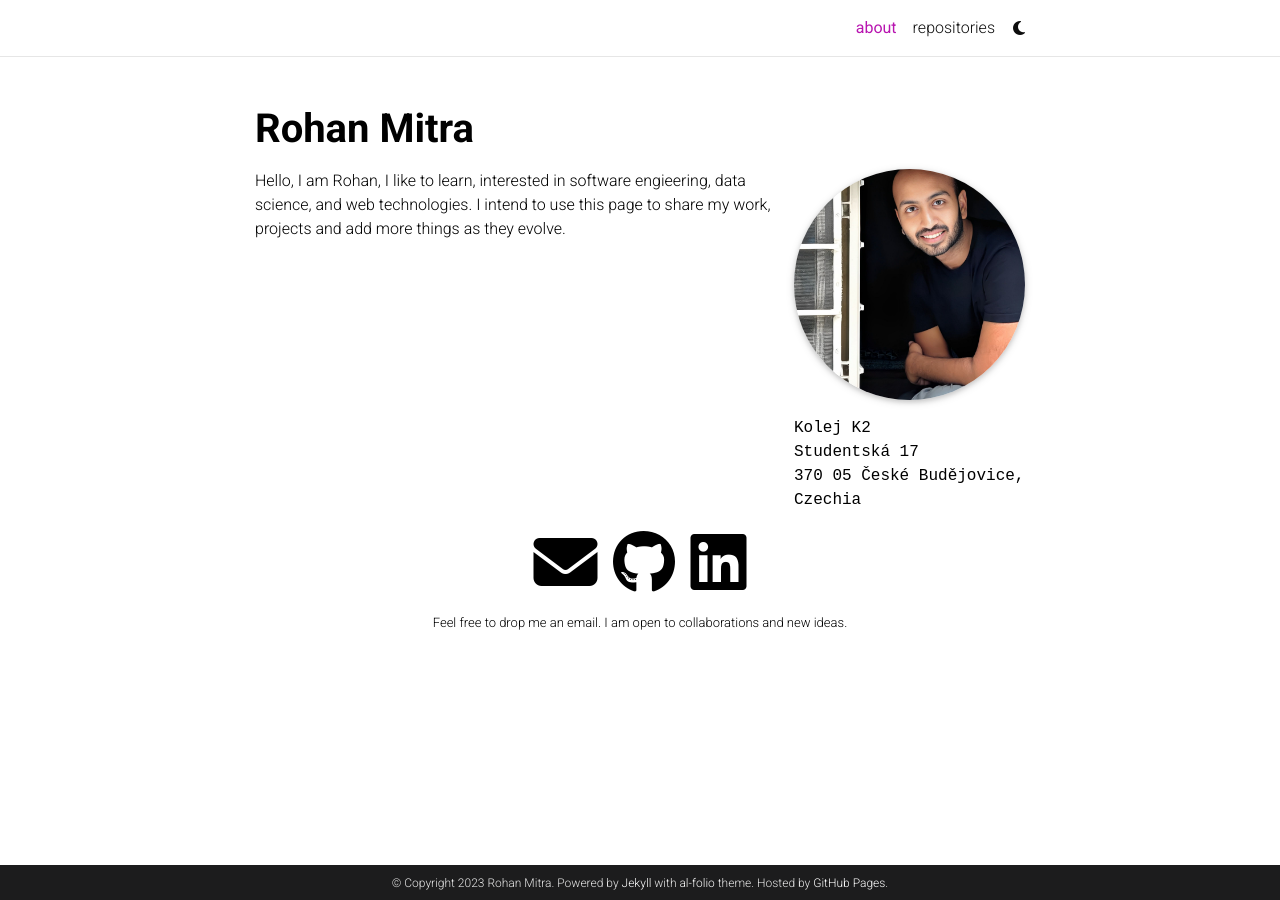
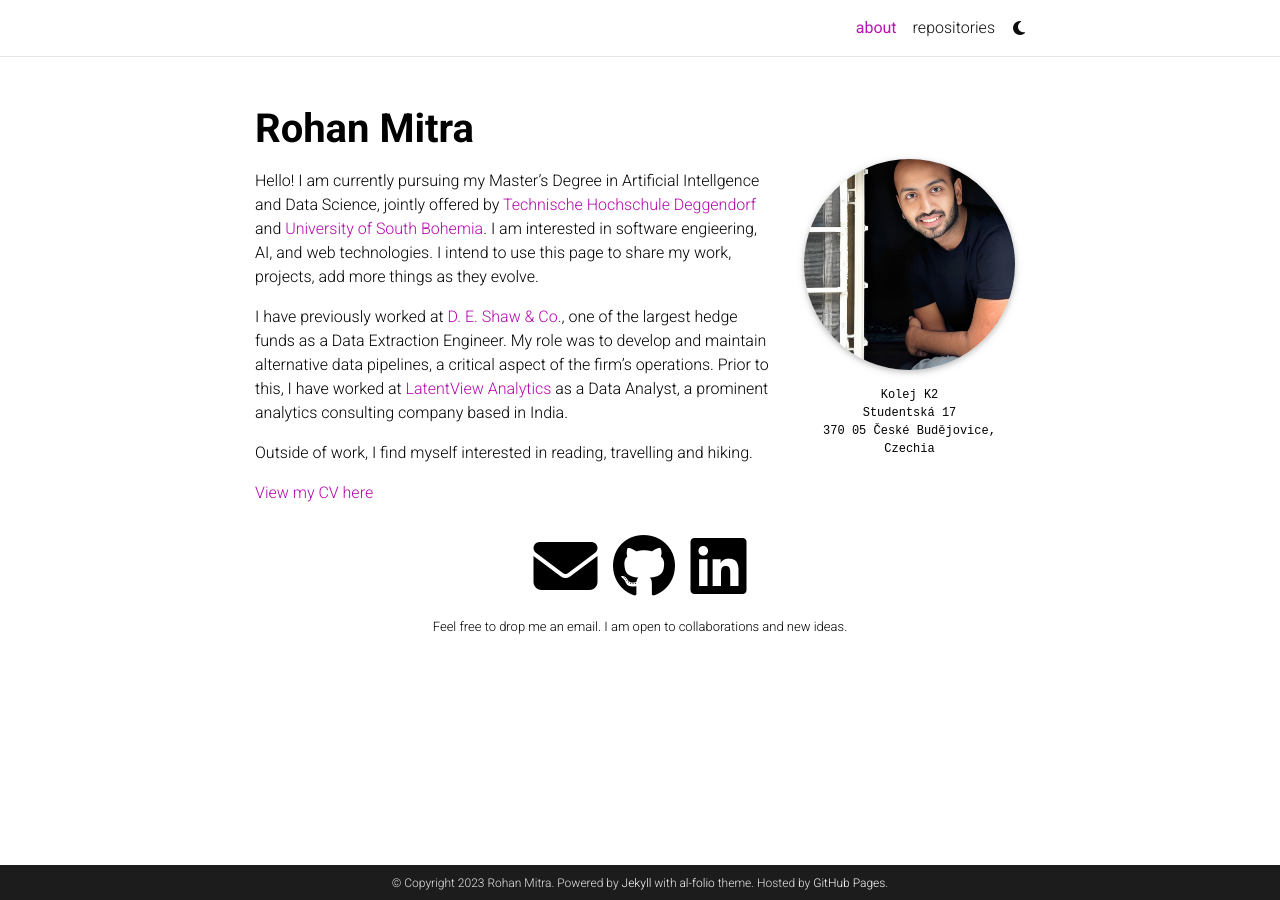
Before and after one commit to rohanmitro/rohanmitro.github.io, a Jekyll site: the page built from _pages/about.md, in a window 1280 px wide. Built offline with Jekyll 4.4.1, drawn with Linux system fonts in a browser that asks for light colours; full-size pictures stand in for the smaller copies a plugin makes; comment, search, counter and statistics services are not loaded; a style sheet for code colours, icons or effects is not loaded.

Commit message:
icon, cv, bio add

```diff
--- a/_config.yml
+++ b/_config.yml
@@ -15,7 +15,7 @@
 keywords: jekyll, jekyll-theme, academic-website, portfolio-website  # add your own keywords or leave empty
 
 lang: en # the language of your site (for example: en, fr, cn, ru, etc.)
-icon: ⚛️  # the emoji used as the favicon (alternatively, provide image name in /assets/img/)
+icon: favicon.ico  # the emoji used as the favicon (alternatively, provide image name in /assets/img/)
 
 url: https://rohanmitro.github.io # the base hostname & protocol for your site
 baseurl:  # the subpath of your site, e.g. /blog/
@@ -112,7 +112,7 @@
 # Analytics and search engine verification
 # -----------------------------------------------------------------------------
 
-google_analytics:  # your Google Analytics measurement ID (format: G-XXXXXXXXXX)
+google_analytics:  G-M9RKWX3BHE # your Google Analytics measurement ID (format: G-XXXXXXXXXX)
 cronitor_analytics:  # cronitor RUM analytics site ID (format: XXXXXXXXX)
 
 google_site_verification:  # your google-site-verification ID (Google Search Console)
--- a/_layouts/about.html
+++ b/_layouts/about.html
@@ -13,7 +13,8 @@
 
         <article>
           {% if page.profile -%}
-          <div class="profile float-{%- if page.profile.align == 'left' -%}left{%- else -%}right{%- endif -%}">
+          <div class="profile float-{%- if page.profile.align == 'left' -%}left{%- else -%}right{%- endif -%}"
+          style="margin-top: -20px; padding: 10px;">
             {%- if page.profile.image %}
               {%- assign profile_image_path = page.profile.image | prepend: 'assets/img/' -%}
 
@@ -30,7 +31,7 @@
               cache_bust=true -%}
             {% endif -%}
             {%- if page.profile.address %}
-            <div class="address">
+            <div class="address", style="font-size: small; text-align: center; margin-top: 10; margin-left: 10;">
               {{ page.profile.address }}
             </div>
             {%- endif %}
--- a/_pages/about.md
+++ b/_pages/about.md
@@ -19,4 +19,10 @@
 social: true  # includes social icons at the bottom of the page
 ---
 
-Hello, I am Rohan, I like to learn, interested in software engieering, data science, and web technologies. I intend to use this page to share my work, projects and add more things as they evolve.
+Hello! I am currently pursuing my Master's Degree in Artificial Intellgence and Data Science, jointly offered by [Technische Hochschule Deggendorf](https://www.th-deg.de/) and [University of South Bohemia](https://www.jcu.cz/cz/). I am interested in software engieering, AI, and web technologies. I intend to use this page to share my work, projects, add more things as they evolve.
+
+I have previously worked at [D. E. Shaw & Co.](https://www.deshaw.com/), one of the largest hedge funds as a Data Extraction Engineer. My role was to develop and maintain alternative data pipelines, a critical aspect of the firm's operations. Prior to this, I have worked at [LatentView Analytics](https://www.latentview.com/) as a Data Analyst, a prominent analytics consulting company based in India.
+
+Outside of work, I find myself interested in reading, travelling and hiking.
+
+[View my CV here](/assets/pdf/Rohan_Mitra.pdf)
```
Also changed, not shown: assets/img/favicon.ico (added), 2 other files.
